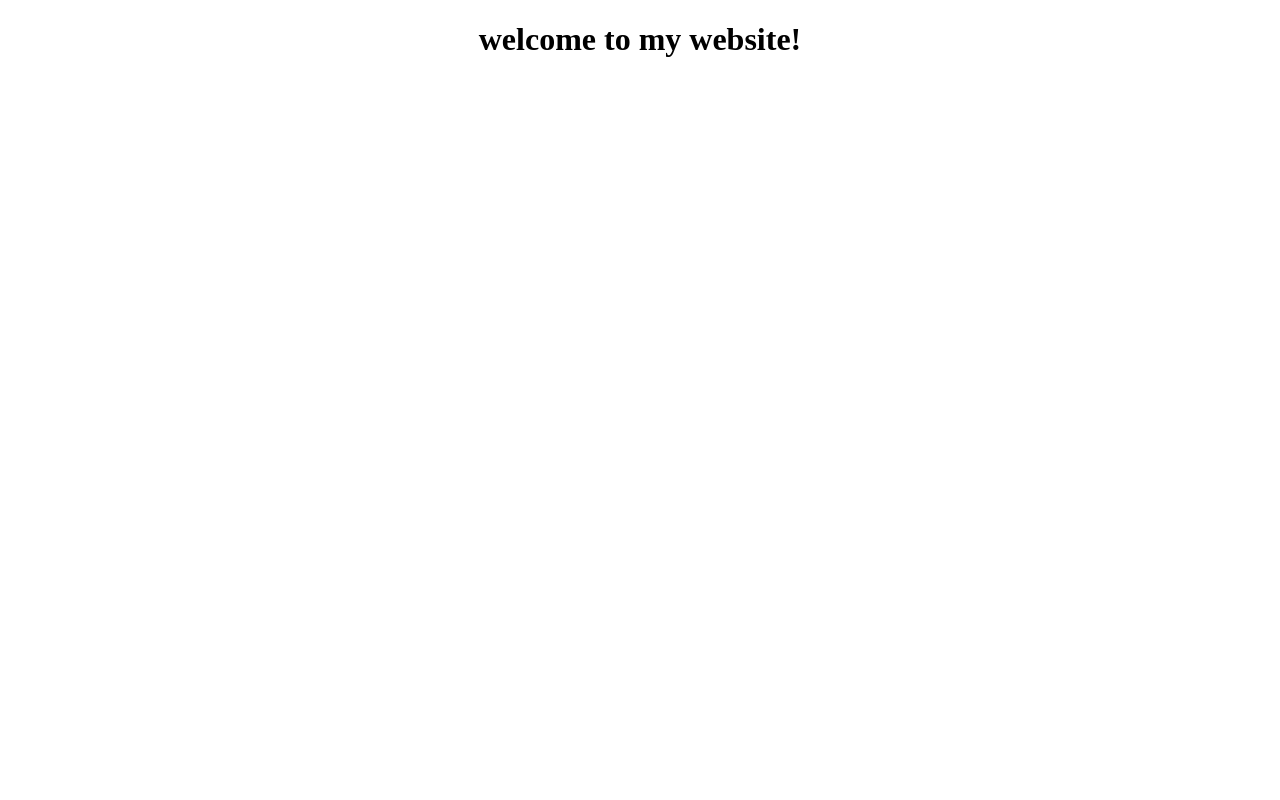
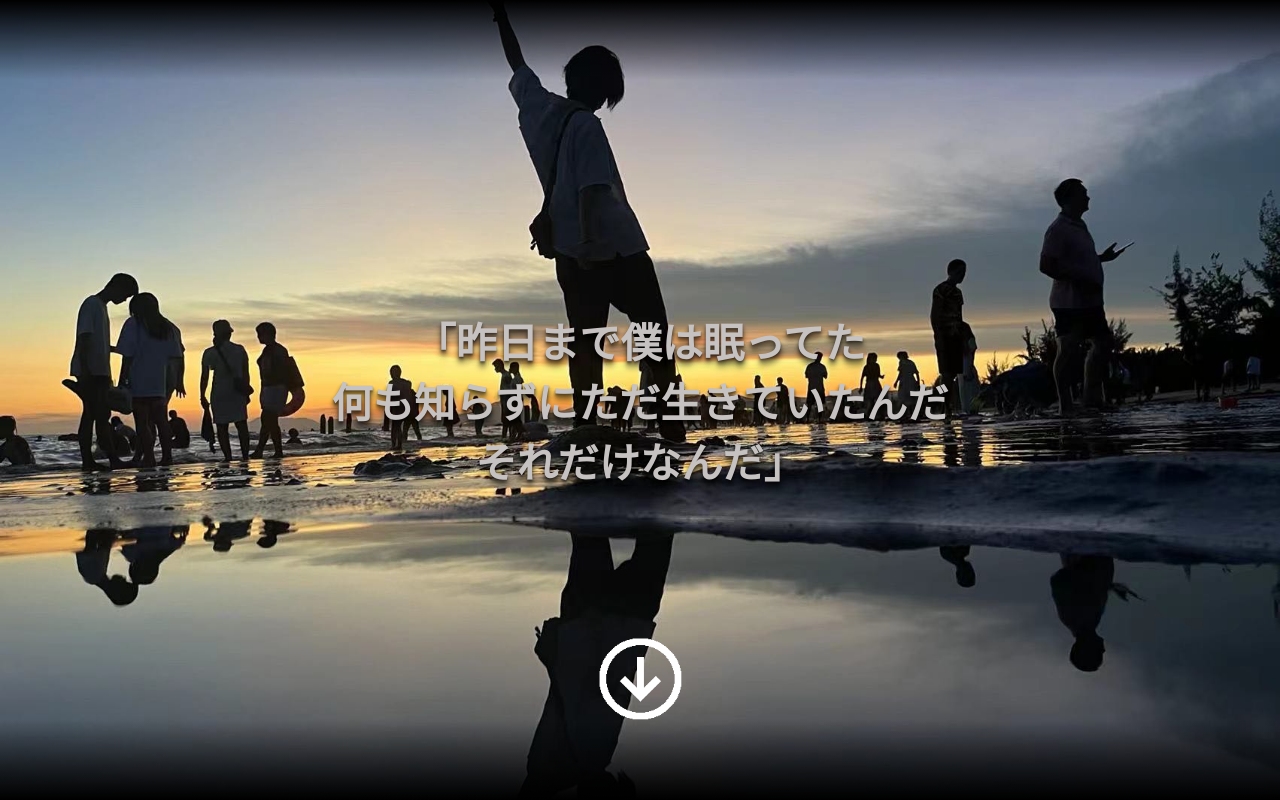
Before and after one commit to triticumWheat/triticumWheat.github.io, a plain HTML site: page index.html in a window 1280 px wide. Shown: the top 800 px of the page. Drawn offline with Linux system fonts and the light colour scheme.

Commit message:
[new feature] main page
这是时隔了多久总算来写自己的网页了
总之暂时写完了main_page

```diff
--- /dev/null
+++ b/index.css
@@ -0,0 +1,83 @@
+@import url('https://fonts.googleapis.com/css2?family=Noto+Serif+JP:wght@200..900&display=swap');
+
+.slogan{
+    margin: 0;
+    padding: 0;
+    font-family: "Noto Serif JP", serif;
+    color: #c6c2c2;
+    font-weight: 900;
+    text-shadow:
+        0 1px 1px rgba(0, 0, 0, 0.2),
+        0 2px 2px rgba(0, 0, 0, 0.2),
+        0 3px 3px rgba(0, 0, 0, 0.2),
+        0 4px 4px rgba(0, 0, 0, 0.2),
+        0 5px 5px rgba(0, 0, 0, 0.2),
+        0 6px 6px rgba(0, 0, 0, 0.2),
+        0 7px 7px rgba(0, 0, 0, 0.2);
+}
+.slogan.h1-full-width {
+    font-size: calc(10px + 1.5vw + 1.5vh);
+    width: 100%;
+    padding: 0 10px;
+}
+.slogan.h2-full-width {
+    font-size: calc(10px + 1.5vw + 1.5vh);
+    width: 100%;
+    padding: 0 10px;
+}
+.main-page{
+    display: flex;
+    flex-direction: column;
+    justify-content: center;
+    text-align: center;
+    align-items: center;
+    height: 100vh;
+    background-image: url("src/origin.jpg");
+    background-size: cover;
+    background-position: center;
+}
+.main-page::before,
+.main-page::after {
+    content: '';
+    position: absolute;
+    left: 0;
+    right: 0;
+    height: 10vh;
+    pointer-events: none;
+}
+.content{
+    display: flex;
+    flex-direction: column;
+    justify-content: center;
+    align-items: center;
+    text-align: center;
+    height: 100%;
+}
+
+.main-page::before {
+    top: 0;
+    background: linear-gradient(to bottom, rgba(0, 0, 0, 1), rgba(0, 0, 0, 0));
+}
+
+.main-page::after {
+    bottom: 0;
+    background: linear-gradient(to top, rgba(0, 0, 0, 1), rgba(0, 0, 0, 0));
+}
+.about-me{
+    background: linear-gradient(to bottom, #212934, #d5d5d5);
+    height: 100vh;
+}
+body{
+    margin: 0
+}
+.scroll-down-button{
+    position: absolute;
+    background-image: url("src/scroll_down.png");
+    background-color: transparent;
+    background-size: cover;
+    height: calc(4vh + 4vw);
+    width: calc(4vh + 4vw);
+    border: none;
+    bottom: 10vh;
+
+}
--- a/index.html
+++ b/index.html
@@ -2,9 +2,35 @@
 <html lang="en">
 <head>
     <meta charset="UTF-8">
-    <title>welcome to my website!</title>
+    <title>Mingyuan Sun</title>
+    <link rel="stylesheet" href="index.css">
 </head>
 <body>
-<h1 style="text-align: center;">welcome to my website!</h1>
+<header>
+
+</header>
+
+<section class="main-page">
+    <div class="content">
+        <h2 class="slogan h2-full-width">「昨日まで僕は眠ってた</h2>
+        <h1 class="slogan h1-full-width"> 何も知らずにただ生きていたんだ </h1>
+        <h2 class="slogan h2-full-width">それだけなんだ」</h2>
+        <button onclick="scroll_down()" class="scroll-down-button"></button>
+    </div>
+
+</section>
+<section class="about-me">
+
+</section>
 </body>
+<script>
+    function scroll_down (){
+        window.scrollBy({
+            top: window.innerHeight,
+            left: 0,
+            behavior: "smooth"
+        })
+    }
+
+</script>
 </html>
```
Also changed, not shown: src/origin.jpg (added), src/scroll_down.png (added), src/scroll_down.svg (added), 1 other file.
